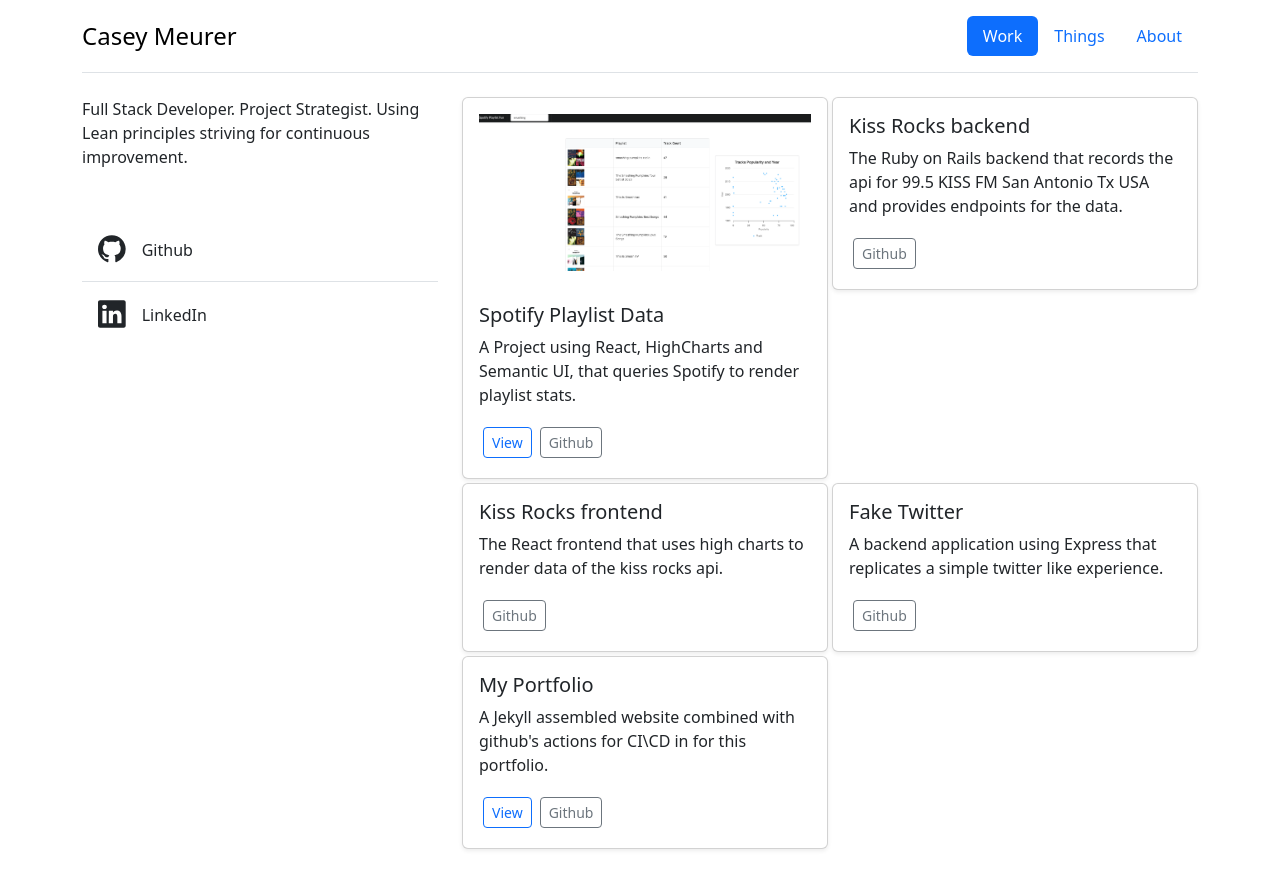
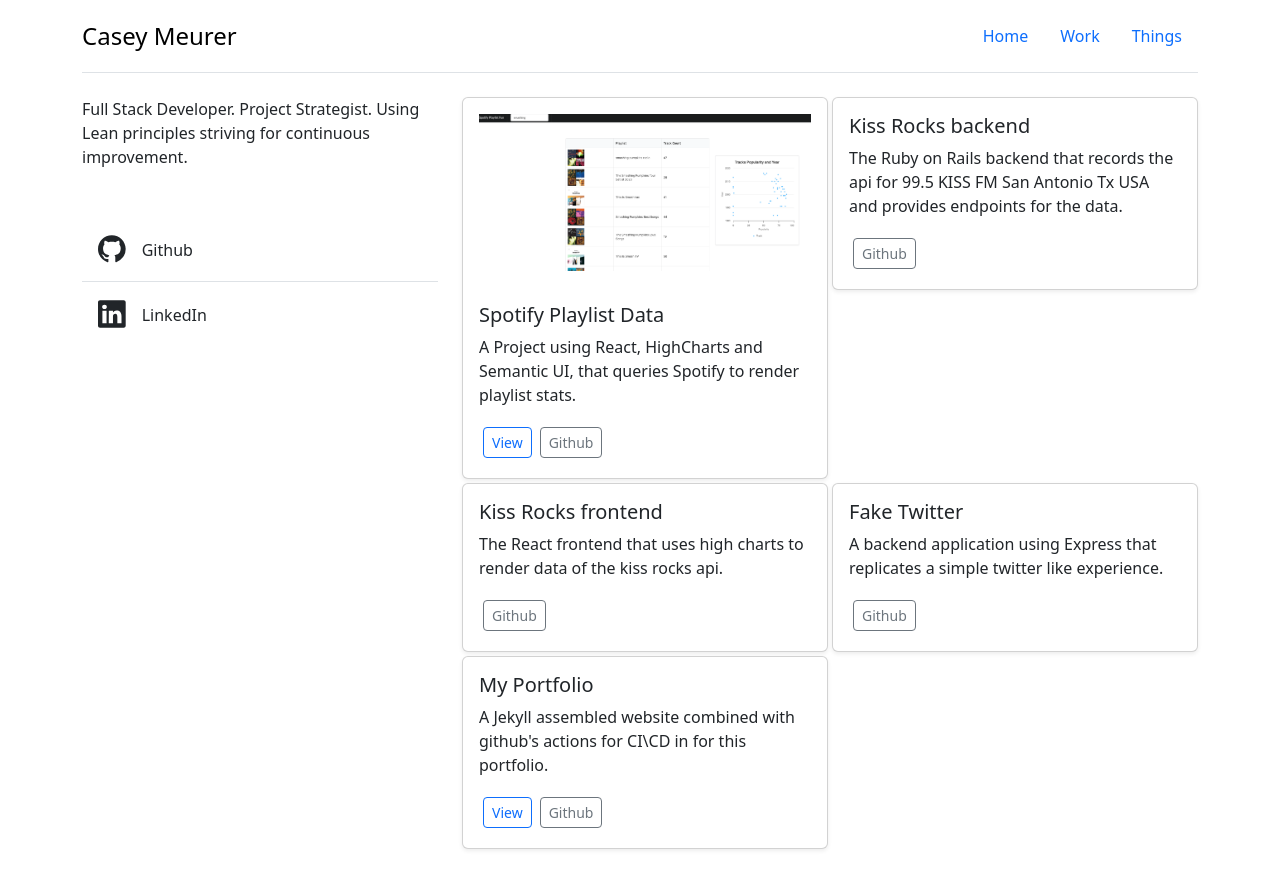
Before and after one commit to Meerkat81/my_portfolio, a Jekyll site: the page built from index.html, in a window 1280 px wide. Shown: the top 889 px of the page. Built offline with Jekyll 4.4.1, drawn with Linux system fonts in a browser that asks for light colours.

Commit message:
we name pages

```diff
--- a/_data/navigation.yml
+++ b/_data/navigation.yml
@@ -1,11 +1,11 @@
-- title: Work
+- title: Home
   url: /index
   order: 1
 
-- title: About
-  url: /about
-  order: 3
+- title: Work
+  url: /work
+  order: 2
 
 - title: Things
   url: /things
-  order: 2
+  order: 3
--- a/index.html
+++ b/index.html
@@ -1,5 +1,5 @@
 ---
-title: Work
+title: Projects
 layout: default
 ---
 
--- a/about.html
+++ b/work.html
@@ -1,5 +1,5 @@
 ---
-title: About
+title: Work
 layout: default
 ---
 
```
